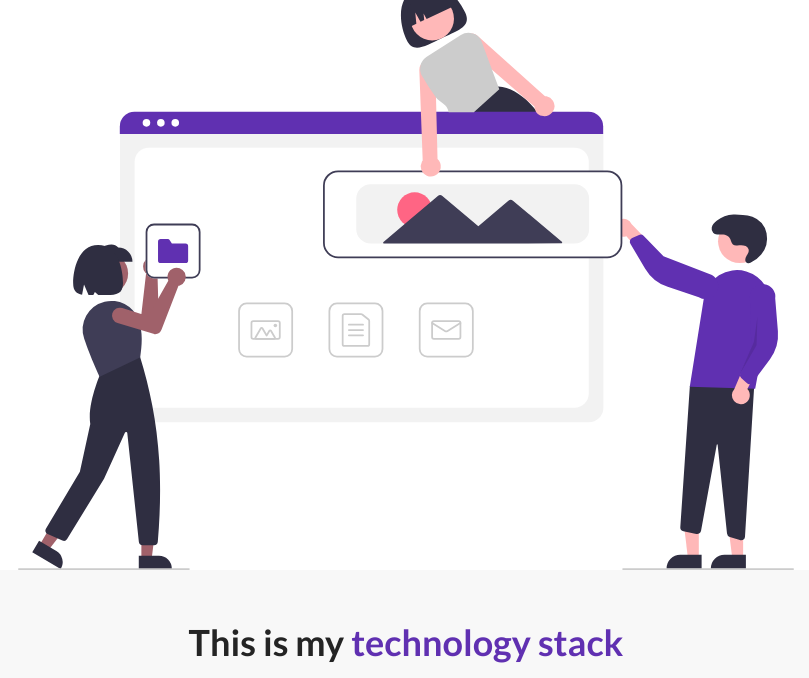
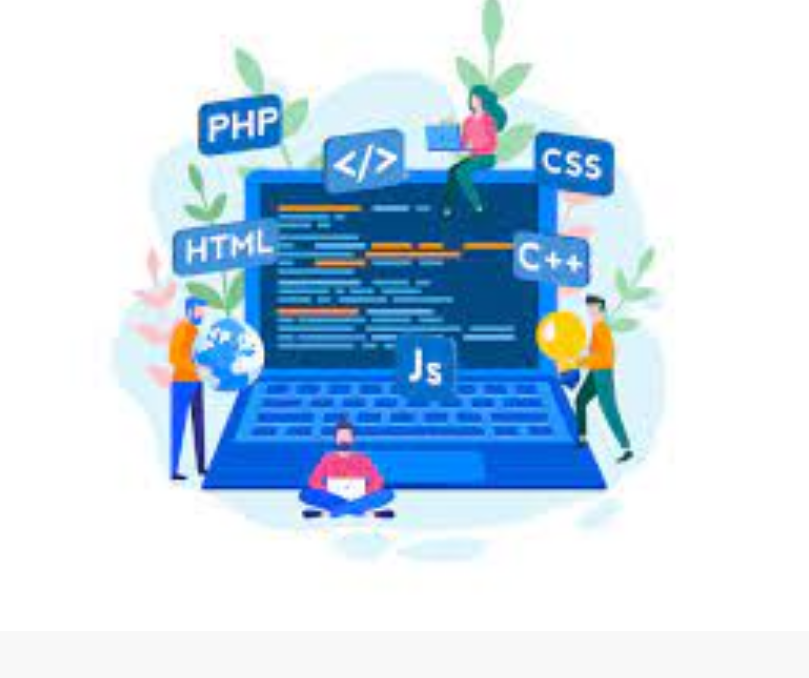
Before and after one commit to Mr-IRobot/WebPortfolio1, a plain HTML site: page index.html in a window 1280 px wide. Shown: the part 557-1235 px from the top of the page, without its empty margins (234-1043 px from the left). Drawn offline with Linux system fonts and the light colour scheme.

Commit message:
Update index.html

```diff
--- a/index.html
+++ b/index.html
@@ -67,7 +67,7 @@
           </div>
         </div>
         <figure class="about-me__img--container">
-          <img src="./assets/undraw_websites.svg" class="about-me__img" alt="">
+          <img src="./assets/undraw_websites.jpg" class="about-me__img" alt="">
         </figure>
       </div>
     </div>
```
